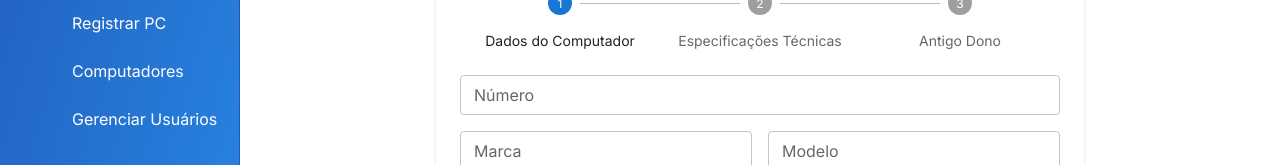
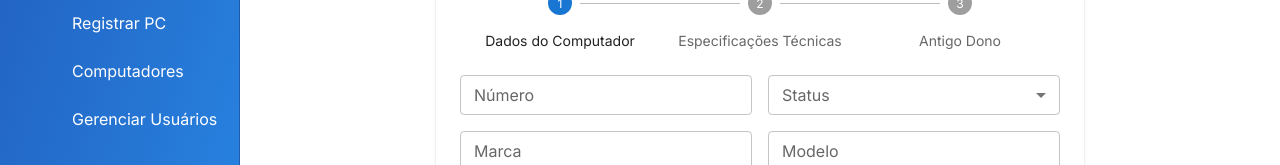
Before and after one commit to vilippi/gerenciador-computadores-v2, a React (Vite) app in the folder frontend/: page /#/registrar-computadores in a window 1280 px wide. Shown: the part 121-286 px from the top of the page. Built offline with nearby package versions, Linux system fonts and the light colour scheme; sample sign-in values are in the browser's storage; some icons are missing.

Commit message:
(api): Adicionei status

```diff
--- a/frontend/src/pages/computadores/RegistrarComputador.jsx
+++ b/frontend/src/pages/computadores/RegistrarComputador.jsx
@@ -1,5 +1,6 @@
 import {
-  Box, Paper, Typography, TextField, Button, Stepper, Step, StepLabel, Stack
+  Box, Paper, Typography, TextField, Button, Stepper, Step, StepLabel, Stack,
+  MenuItem
 } from '@mui/material';
 import { useState } from 'react';
 import { cadastrarComputador } from '../../services/computadores/registrarComputadorService';
@@ -21,6 +22,7 @@ const RegistrarComputador = () => {
   email: '',
   setor: '',
   empresa: '',
+  status: '',
 });
 
 
@@ -48,7 +50,24 @@ const RegistrarComputador = () => {
       case 0:
         return (
           <>
-            <TextField size='small' label="Número" name="numero" value={formData.numero} onChange={handleChange} fullWidth />
+            <Box display={'flex'} gap={2}>
+              <TextField size='small' label="Número" name="numero" value={formData.numero} onChange={handleChange} fullWidth />
+              <TextField
+                select
+                label="Status"
+                name="status"
+                value={formData.status}
+                onChange={handleChange}
+                fullWidth
+                size="small"
+              >
+                  <MenuItem value="Disponível">Disponível</MenuItem>
+                  <MenuItem value="No Suporte">No Suporte</MenuItem>
+                  <MenuItem value="Em Uso">Em Uso</MenuItem>
+                  <MenuItem value="Manutenção">Manutenção</MenuItem>
+                  <MenuItem value="Indísponivel">Indísponivel</MenuItem>
+              </TextField>
+            </Box>
             <Box display={'flex'} gap={2}>
               <TextField size='small' label="Marca" name="marca" value={formData.marca} onChange={handleChange} fullWidth />
               <TextField size='small' label="Modelo" name="modelo" value={formData.modelo} onChange={handleChange} fullWidth />
```
Also changed, not shown: 1 other file (tests, documents, lock files or other folders).
